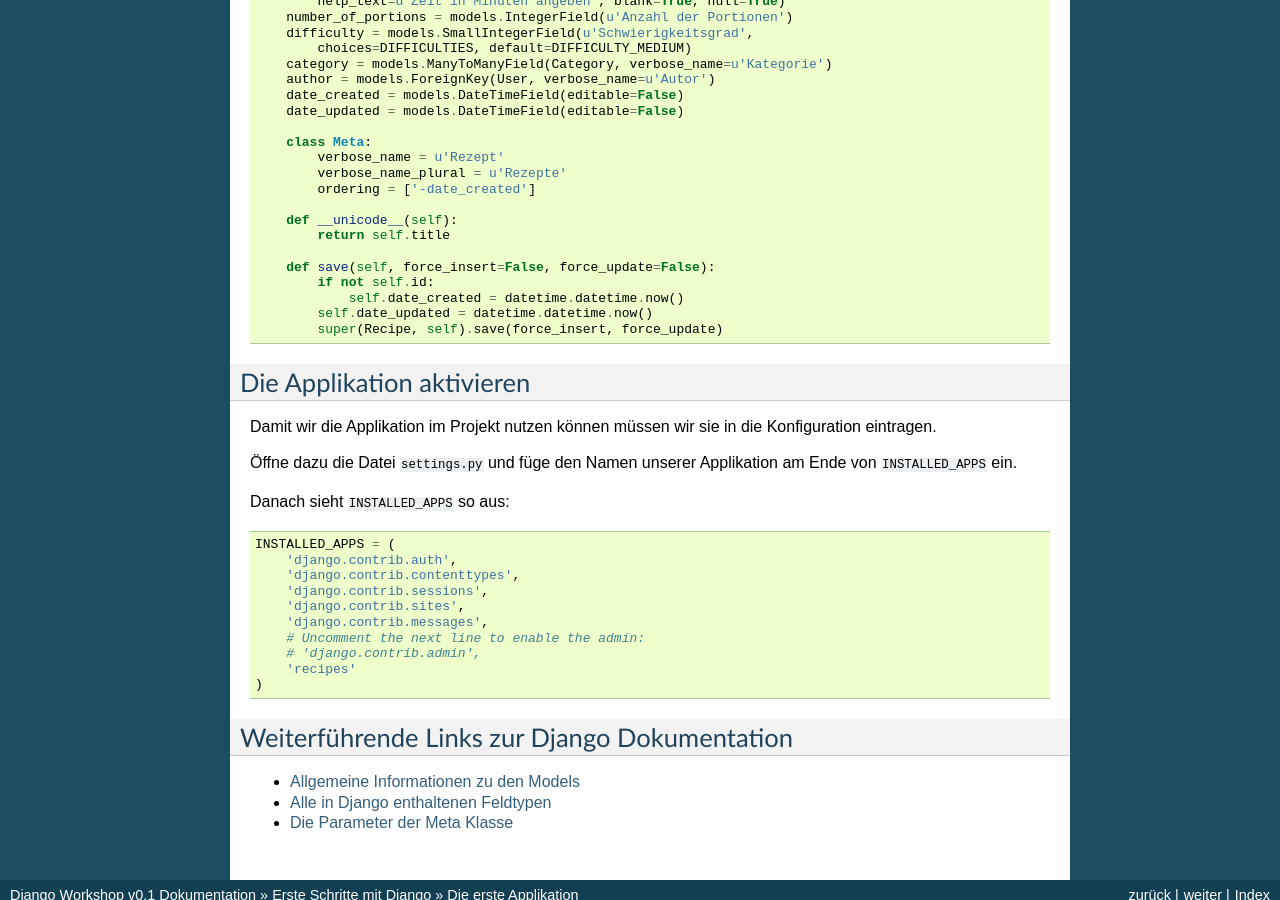
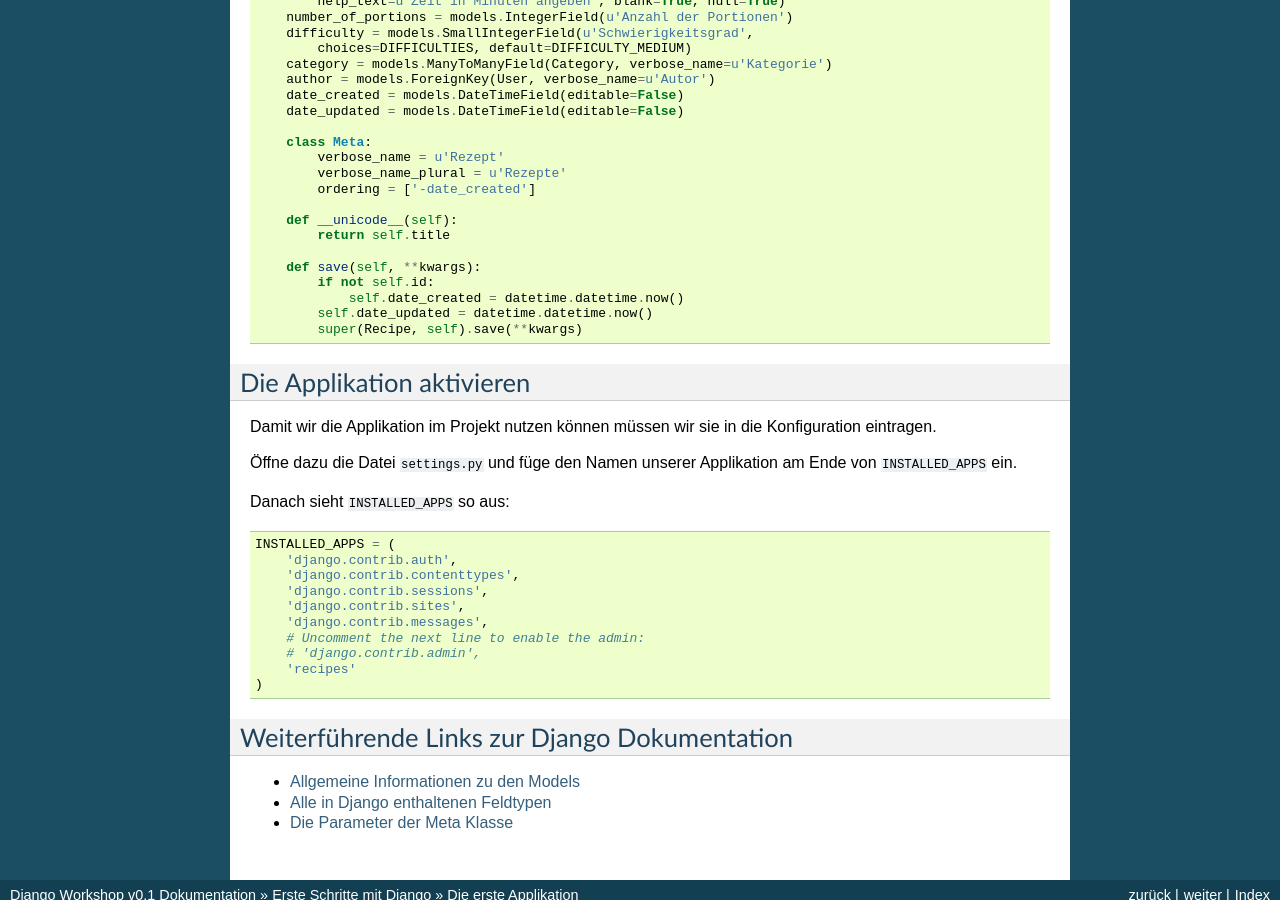
Before and after one commit to keimlink/django-workshop, a Sphinx documentation site: the page built from docs/erste_schritte/app.rst, in a window 1280 px wide and 900 px high, scrolled down 3831 px. Built offline with Sphinx 7.4.7, drawn with Linux system fonts in a browser that asks for light colours.

Commit message:
Argumente der save Methode durch **kwargs ersetzt.

```diff
--- a/docs/erste_schritte/app.rst
+++ b/docs/erste_schritte/app.rst
@@ -211,11 +211,11 @@ Die Datei ``models.py`` sollte nun so aussehen::
         def __unicode__(self):
             return self.title
 
-        def save(self, force_insert=False, force_update=False):
+        def save(self, **kwargs):
             if not self.id:
                 self.date_created = datetime.datetime.now()
             self.date_updated = datetime.datetime.now()
-            super(Recipe, self).save(force_insert, force_update)
+            super(Recipe, self).save(**kwargs)
 
 Die Applikation aktivieren
 ==========================
```
Also changed, not shown: 1 other file.
